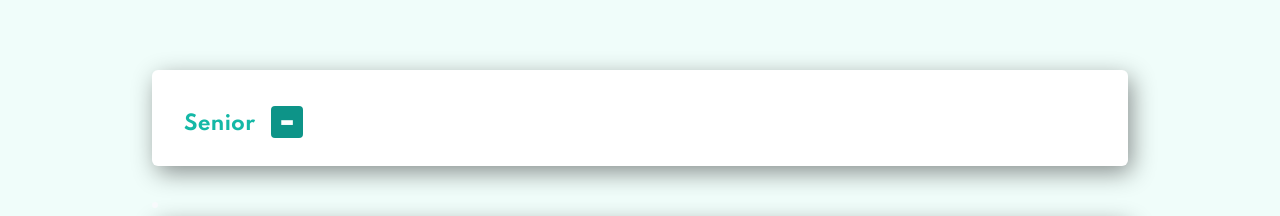
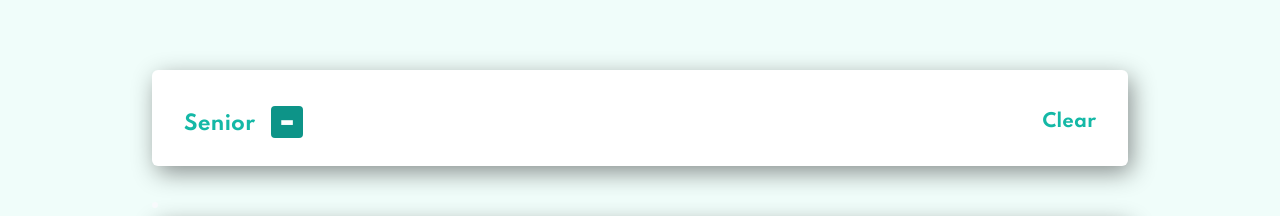
Before and after one commit to ZahirHaniche-dev/reactjs-job-list, a React (Vite) app: page / in a window 1280 px wide. Both pictures are taken after a click on the element "Senior". Shown: the part 170-386 px from the top of the page. Built offline with nearby package versions, Linux system fonts and the light colour scheme.

Commit message:
Add components filter with props since jobs components

```diff
--- a/src/features/skills.js
+++ b/src/features/skills.js
@@ -10,20 +10,31 @@ export const skills = createSlice({
     reducers: {
         addOne: (state, action) => {
             const skillIndex = state.skills.findIndex(obj => obj.name === action.payload);
+
             if (skillIndex !== -1) {
+                // Si l'élément existe déjà, augmenter la quantité
                 state.skills[skillIndex].quantity++;
             } else {
+                // Si l'élément n'existe pas encore
+                if (state.skills.length > 6) {
+                    // Si le tableau contient déjà 6 éléments, vous pouvez choisir une stratégie pour gérer ce cas
+                    // Par exemple, vous pouvez supprimer le premier élément (FIFO)
+                    state.skills.shift();
+                }
+                // Ajouter le nouvel élément
                 state.skills.push({ name: action.payload, quantity: 1 });
             }
         },
         removeOne: (state, action) => {
             state.skills = state.skills.filter(skill => skill.name !== action.payload);
+        },
+        clearOne: (state) => {
+            state.skills = [];
         }
-
     }
 });
 
 
 
-export const { addOne, removeOne } = skills.actions;
+export const { addOne, removeOne, clearOne} = skills.actions;
 export default skills.reducer;
--- /dev/null
+++ b/src/layouts/Filter/FilterList.jsx
@@ -0,0 +1,36 @@
+
+export default function FilterList({skillsList, dataLength}) {
+
+    return (
+        <div>
+            {
+                skillsList.skills.length === 0 &&
+                <span className='text-slate-900   text-lg px-2 py-1 cursor-pointer'>
+                    Select one or more skill filters from the <span className='font-extrabold'>{dataLength} job listings</span> below
+                </span>
+            }
+
+            <div className={`${skillsList.skills.length === 0 ? "hidden" : "block"} space-x-6 bg-white shadow-custom rounded-md p-6 my-6 flex items-center justify-between`}>
+                <div className="flex space-x-2 mt-2">
+                    { skillsList.skills.length > 0 && skillsList.skills.map(skill => (
+                        <>
+                            <span className="text-teal-500 font-semibold text-xl px-2 py-1 cursor-pointer mt-1">
+                                {skill.name}
+                            </span>
+                            <div onClick={() => dispatch(removeOne(skill.name))}
+                            className="flex items-center justify-center mt-1 w-8 h-8 rounded bg-teal-600 text-slate-50 cursor-pointer bg-teal-500 hover:bg-slate-900 ">
+                                <span className="text-4xl font-bold text-white">-</span>
+                            </div>
+                        </>
+                    ))}
+                </div>
+                <div className="mt-2 ml-auto">
+                    <span onClick={() => dispatch(clearOne())}
+                    className="text-teal-500 font-semibold hover:bg-teal-600 hover:text-slate-50 text-lg px-2 py-1 cursor-pointer">
+                        Clear
+                    </span>
+                </div>
+            </div>
+        </div>
+    );
+}
--- a/src/layouts/Jobs/JobList.jsx
+++ b/src/layouts/Jobs/JobList.jsx
@@ -1,8 +1,9 @@
 import React, { useEffect, useState } from 'react';
 import { useSelector, useDispatch } from "react-redux";
 import { getData } from "../../features/jobs";
-import { addOne, removeOne } from '../../features/skills';
+import { addOne } from '../../features/skills';
 import spinner from "../../assets/spinner.svg";
+import FilterList from '../Filter/FilterList';
 
 export default function JobList() {
 
@@ -71,38 +72,11 @@ export default function JobList() {
     }
 
     const skillsList = useSelector(state => state.skills)
-    console.log(skillsList.skills.name);
-
+    const dataLength = (data && data.length) ? data.length : 0;
 
     return (
         <div>
-            { /* skillsList.skills.length > 0 && skillsList.skills.map(skill => (
-                    <span
-                    key={ skill.id }
-                    className='text-slate-900 font-semibold  text-lg px-2 py-1 cursor-pointer'>
-                        {`You have selected ${skill.quantity} ${
-                            skill.quantity > 1 ? 'criteria' : 'criterion'
-                        }`}
-                </span>
-                )) */ }
-
-            <div className={`${skillsList.skills.length === 0 ? "hidden" : "block"} space-x-6
-                        bg-white shadow-custom rounded-md p-6 my-6 flex items-center `}>
-                <div className="flex space-x-2 mt-2 items-center">
-                    { skillsList.skills.length > 0 && skillsList.skills.map(skill => (
-                        <>
-                            <span className="text-teal-500 font-semibold text-xl px-2 py-1 cursor-pointer mt-1">
-                                {skill.name}
-                            </span>
-                            <div onClick={() => dispatch(removeOne(skill.name))}
-                            className="flex items-center justify-center w-8 h-8 rounded bg-teal-600 text-slate-50 cursor-pointer bg-teal-500 hover:bg-slate-900 ">
-                                <span className="text-4xl font-bold text-white">-</span>
-                            </div>
-                        </>
-                    ))}
-                </div>
-            </div>
-
+            <FilterList skillsList={skillsList} dataLength={dataLength} />
             {contentData}
         </div>
     );
```
